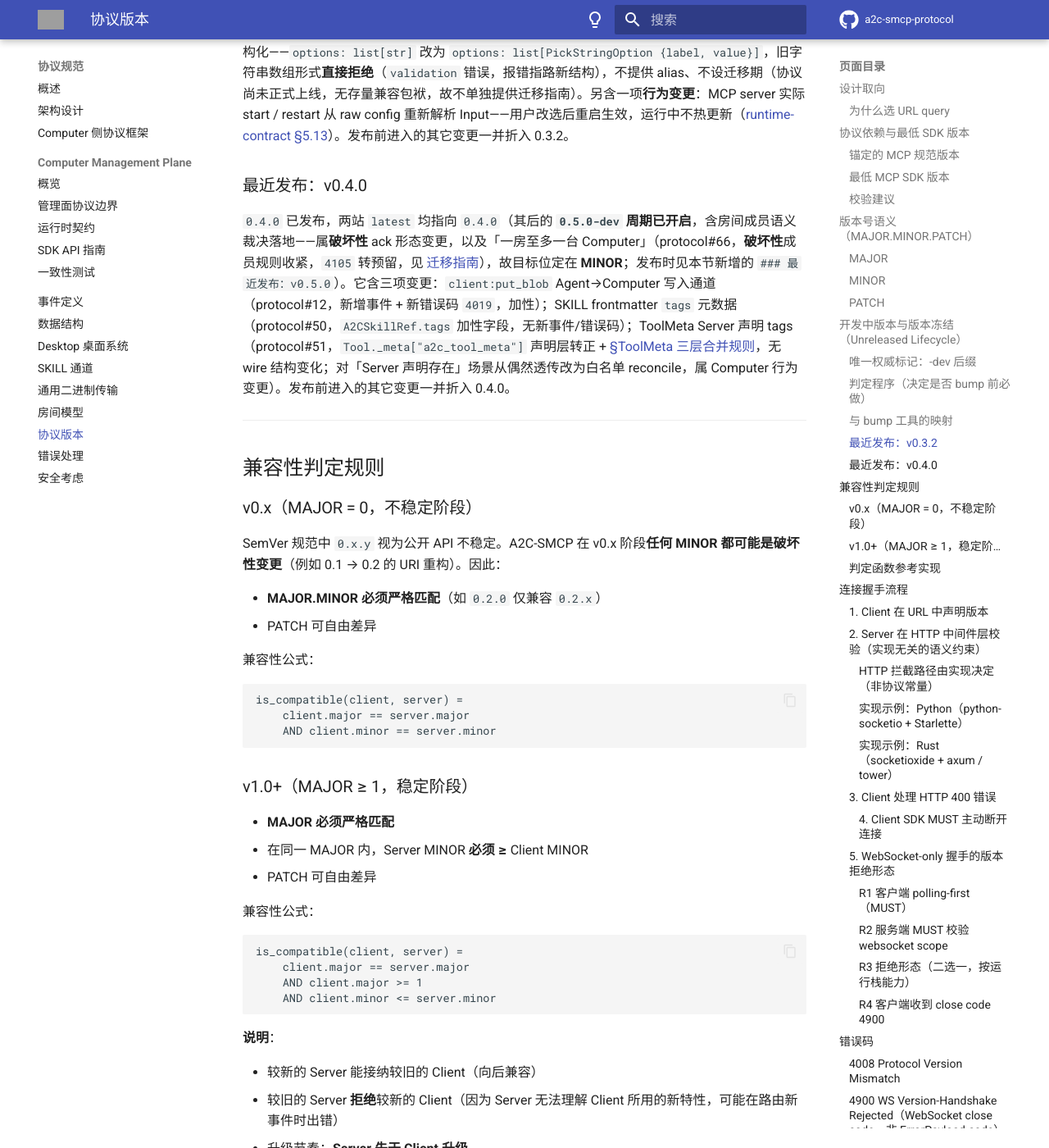
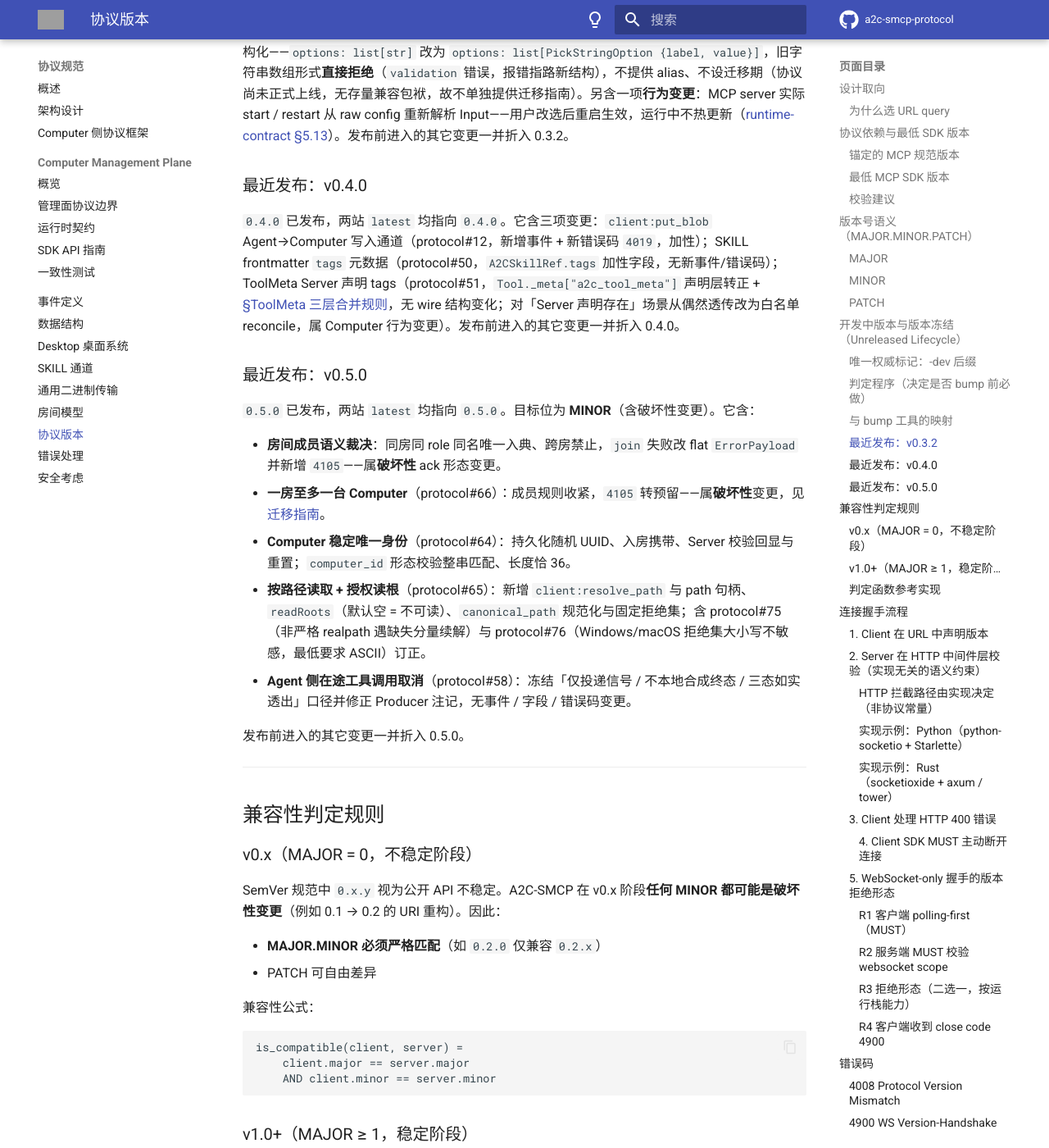
Before and after one commit to A2C-SMCP/a2c-smcp-protocol, an MkDocs documentation site: the page built from docs/specification/versioning.md, in a window 1280 px wide and 1400 px high, scrolled down 5789 px. Shown: the whole window at 82% size. Built offline with MkDocs 1.6.1 and Material for MkDocs 9.7.7, drawn with Linux system fonts in a browser that asks for light colours; comment, search, counter and statistics services are not loaded; the version menu is left out; grey boxes are pictures that could not be loaded.

```diff
--- a/docs/specification/versioning.md
+++ b/docs/specification/versioning.md
@@ -1,6 +1,6 @@
 # 协议版本与握手
 
-**当前协议版本**: `0.5.0-dev`
+**当前协议版本**: `0.5.0`
 
 A2C-SMCP 作为三方参与（Agent / Server / Computer）的协议，必须保证同一房间内的成员以兼容的协议版本通信。本规范定义协议版本号语义、兼容性判定规则，以及在 **Socket.IO 连接的 HTTP 层**完成的版本校验流程。
 
@@ -175,7 +175,19 @@ PATCH 仅允许：实现 bug 修复、错误信息文案打磨、文档勘误、
 
 ### 最近发布：v0.4.0
 
-`0.4.0` 已发布，两站 `latest` 均指向 `0.4.0`（其后的 **`0.5.0-dev` 周期已开启**，含房间成员语义裁决落地——属**破坏性** ack 形态变更，以及「一房至多一台 Computer」（protocol#66，**破坏性**成员规则收紧，`4105` 转预留，见 [迁移指南](../migrations/v0.5.0-single-computer-room.md)），故目标位定在 **MINOR**；发布时见本节新增的 `### 最近发布：v0.5.0`）。它含三项变更：`client:put_blob` Agent→Computer 写入通道（protocol#12，新增事件 + 新错误码 `4019`，加性）；SKILL frontmatter `tags` 元数据（protocol#50，`A2CSkillRef.tags` 加性字段，无新事件/错误码）；ToolMeta Server 声明 tags（protocol#51，`Tool._meta["a2c_tool_meta"]` 声明层转正 + [§ToolMeta 三层合并规则](data-structures.md#toolmeta-三层合并规则)，无 wire 结构变化；对「Server 声明存在」场景从偶然透传改为白名单 reconcile，属 Computer 行为变更）。发布前进入的其它变更一并折入 0.4.0。
+`0.4.0` 已发布，两站 `latest` 均指向 `0.4.0`。它含三项变更：`client:put_blob` Agent→Computer 写入通道（protocol#12，新增事件 + 新错误码 `4019`，加性）；SKILL frontmatter `tags` 元数据（protocol#50，`A2CSkillRef.tags` 加性字段，无新事件/错误码）；ToolMeta Server 声明 tags（protocol#51，`Tool._meta["a2c_tool_meta"]` 声明层转正 + [§ToolMeta 三层合并规则](data-structures.md#toolmeta-三层合并规则)，无 wire 结构变化；对「Server 声明存在」场景从偶然透传改为白名单 reconcile，属 Computer 行为变更）。发布前进入的其它变更一并折入 0.4.0。
+
+### 最近发布：v0.5.0
+
+`0.5.0` 已发布，两站 `latest` 均指向 `0.5.0`。目标位为 **MINOR**（含破坏性变更）。它含：
+
+- **房间成员语义裁决**：同房同 role 同名唯一入典、跨房禁止，`join` 失败改 flat `ErrorPayload` 并新增 `4105`——属**破坏性** ack 形态变更。
+- **一房至多一台 Computer**（protocol#66）：成员规则收紧，`4105` 转预留——属**破坏性**变更，见 [迁移指南](../migrations/v0.5.0-single-computer-room.md)。
+- **Computer 稳定唯一身份**（protocol#64）：持久化随机 UUID、入房携带、Server 校验回显与重置；`computer_id` 形态校验整串匹配、长度恰 36。
+- **按路径读取 + 授权读根**（protocol#65）：新增 `client:resolve_path` 与 path 句柄、`readRoots`（默认空 = 不可读）、`canonical_path` 规范化与固定拒绝集；含 protocol#75（非严格 realpath 遇缺失分量续解）与 protocol#76（Windows/macOS 拒绝集大小写不敏感，最低要求 ASCII）订正。
+- **Agent 侧在途工具调用取消**（protocol#58）：冻结「仅投递信号 / 不本地合成终态 / 三态如实透出」口径并修正 Producer 注记，无事件 / 字段 / 错误码变更。
+
+发布前进入的其它变更一并折入 0.5.0。
 
 ---
 
--- a/mkdocs.yml
+++ b/mkdocs.yml
@@ -63,7 +63,7 @@ extra:
   version:
     provider: mike
     alias: true
-  announce: "A2C-SMCP 协议规范文档 - 本文档版本：0.5.0-dev"
+  announce: "A2C-SMCP 协议规范文档 - 本文档版本：0.5.0"
   social:
     - icon: fontawesome/brands/github
       link: https://github.com/A2C-SMCP
--- a/pyproject.toml
+++ b/pyproject.toml
@@ -1,6 +1,6 @@
 [project]
 name = "a2c-smcp-protocol"
-version = "0.5.0-dev"
+version = "0.5.0"
 description = "A2C-SMCP Protocol Specification - Agent To Computer Socket.IO-based MCP Protocol"
 readme = "README.md"
 requires-python = ">=3.10"
@@ -49,7 +49,7 @@ packages = ["scripts"]
 
 # bump-my-version 配置
 [tool.bumpversion]
-current_version = "0.5.0-dev"
+current_version = "0.5.0"
 # 开发中版本序列化为 X.Y.Z-dev（未发布）；发布时把 pre_l 推到 final（optional_value）即去掉后缀落到 X.Y.Z
 parse = "(?P<major>\\d+)\\.(?P<minor>\\d+)\\.(?P<patch>\\d+)(?:-(?P<pre_l>dev))?"
 serialize = [
```
Also changed, not shown: CLAUDE.md (+1 -1 lines), docs/index.md (+1 -1 lines), docs/specification/index.md (+1 -1 lines).
